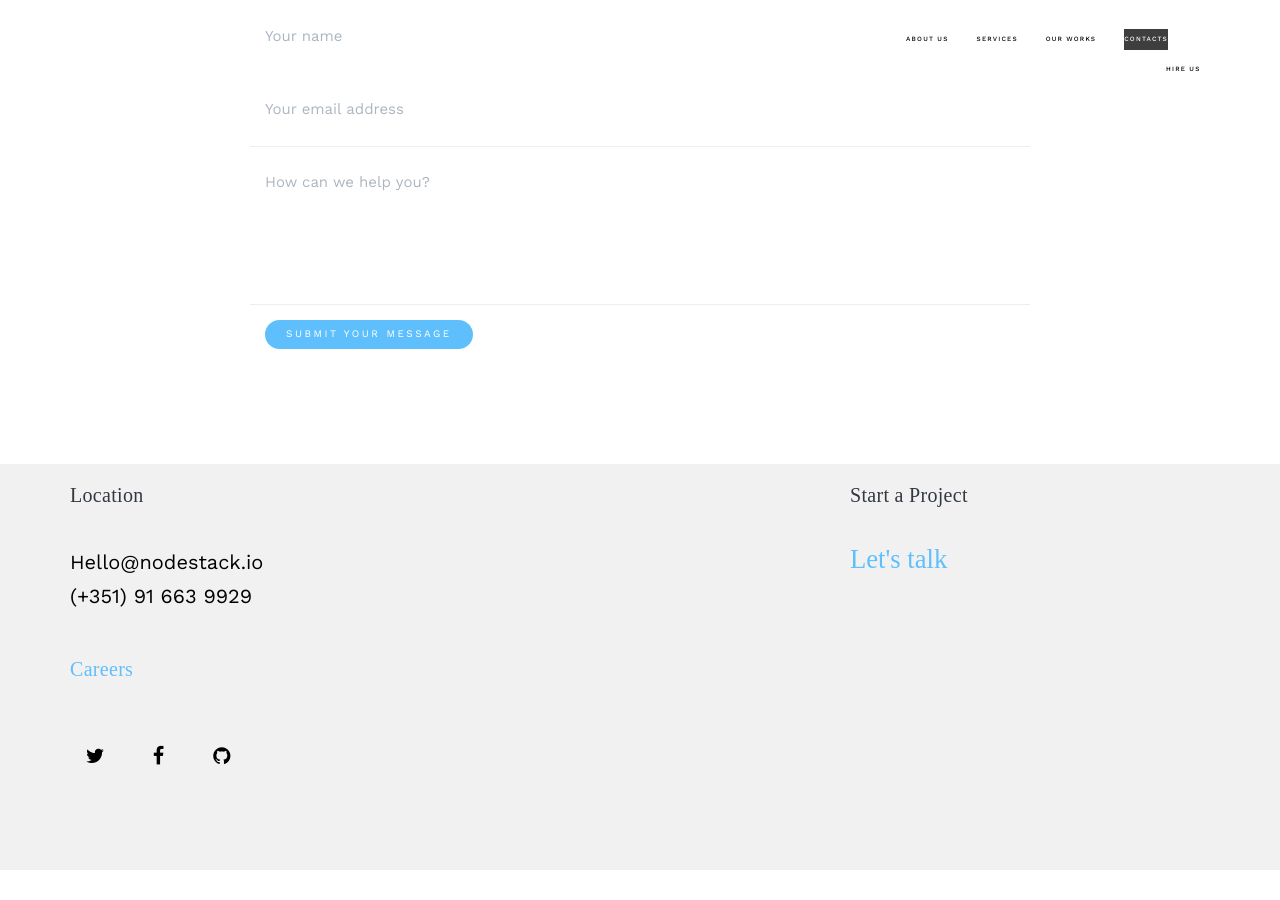
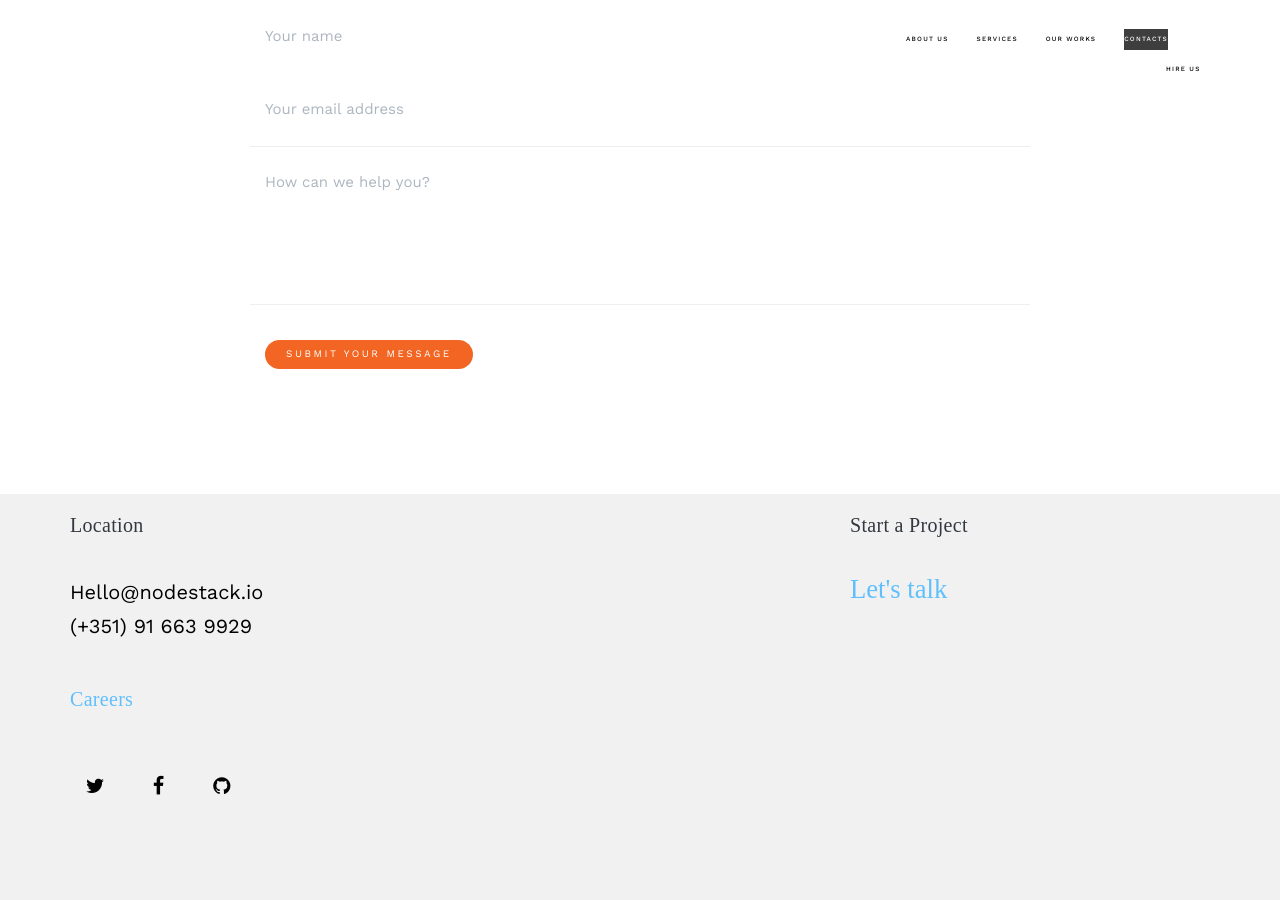
Before and after one commit to nodestack/nodestack.github.io, a Jekyll site: the page built from index.html, in a window 1280 px wide and 900 px high, scrolled down 1724 px. Built offline with Jekyll 4.4.1, drawn with Linux system fonts in a browser that asks for light colours; nearby versions of some CDN libraries; some web fonts are replaced; before the commit the page ends 2594 px from its top, so only the background shows below that.

Commit message:
Update contact_static.html

```diff
--- a/_includes/contact_static.html
+++ b/_includes/contact_static.html
@@ -39,7 +39,7 @@
 					<div id="success"></div>
 					<div class="row">
 						<div class="form-group col-xs-12">
-							<button type="submit" class="btn btn-success btn-lg">Submit your message</button>
+							<button type="submit" class="btn btn-primary btn-lg">Submit your message</button>
 						</div>
 					</div>
 				</form>
```
